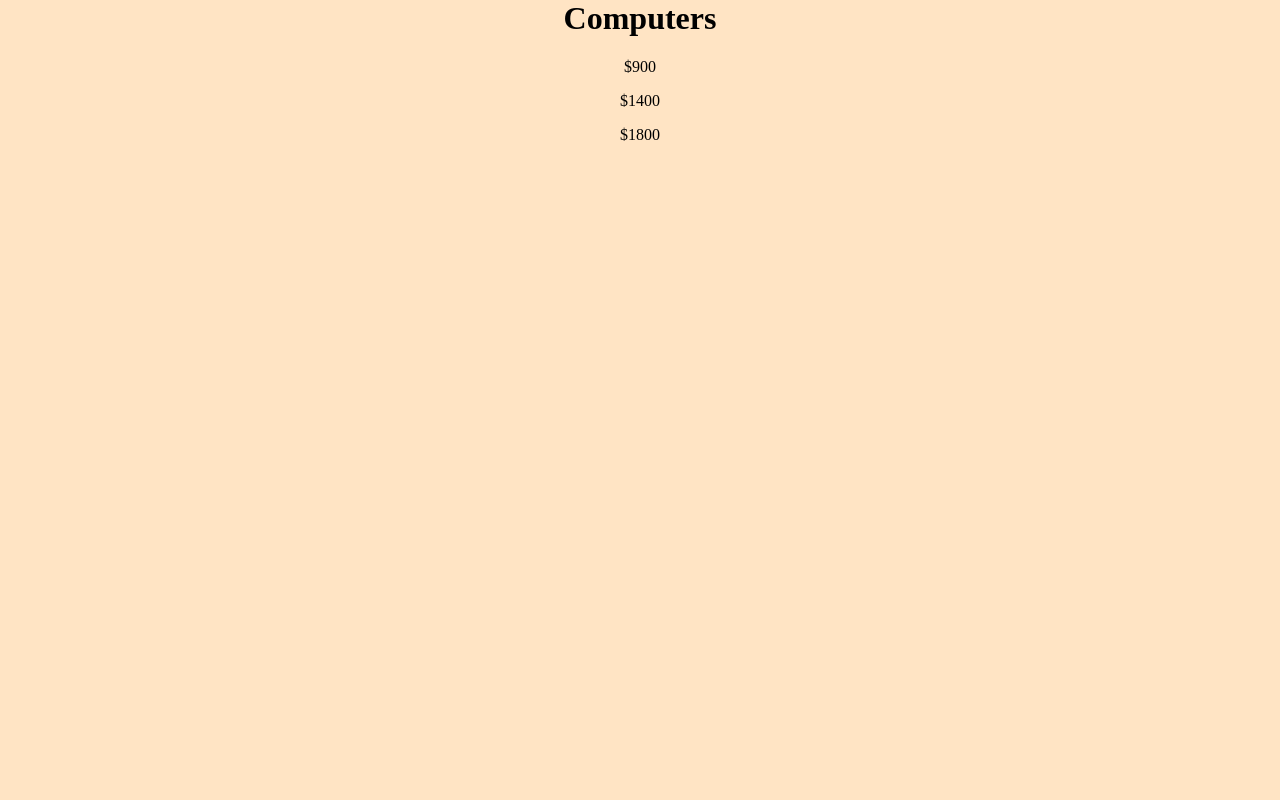
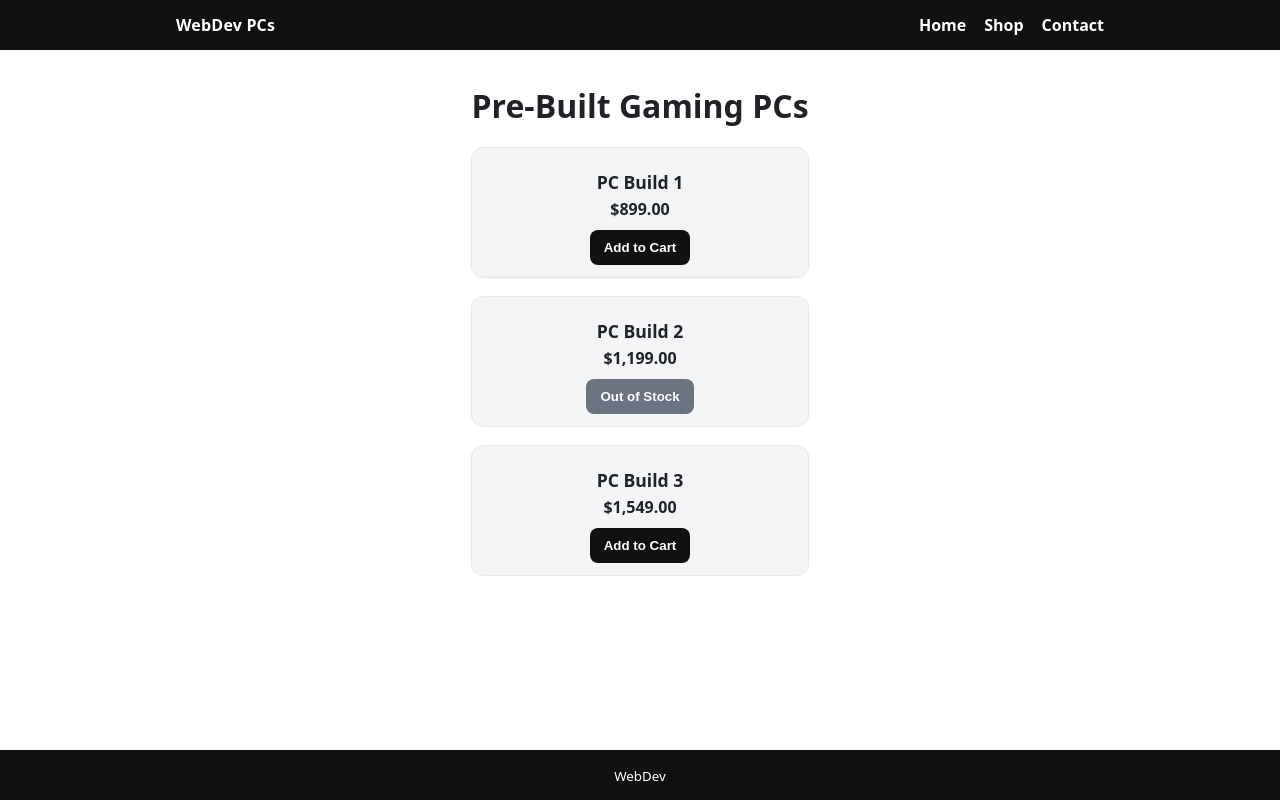
Before and after one commit to ryanrybka/WebDev, a plain HTML site: page index.html in a window 1280 px wide. Drawn offline with Linux system fonts and the light colour scheme.

Commit message:
Update index.html

```diff
--- a/index.html
+++ b/index.html
@@ -1,14 +1,85 @@
+<!DOCTYPE html>
 <html lang="en">
 <head>
-    <meta charset="UTF-8">
-    <meta name="viewport" content="width=device-width, initial-scale=1.0">
-    <title>Document</title>
-    <link rel="stylesheet" href="styles.css">
+  <meta charset="utf-8" />
+  <meta name="viewport" content="width=device-width, initial-scale=1" />
+  <title>Pre-Built PCs</title>
+  <style>
+
+    :root { --bg:#ffffff; --text:#1f2328; --brand:#111; --muted:#f3f4f6; --accent:#2563eb; }
+    * { box-sizing: border-box; }
+    html, body { height: 100%; }
+    body { margin: 0; font-family: system-ui, -apple-system, Segoe UI, Roboto, Arial, sans-serif; color: var(--text); background: var(--bg); display:flex; flex-direction:column; }
+    a { color: var(--accent); }
+
+    header { background: var(--brand); color:#fff; }
+    .nav { max-width: 960px; margin: 0 auto; display:flex; align-items:center; justify-content:space-between; padding: 14px 16px; }
+    .brand { display:flex; align-items:center; gap:10px; }
+    .site-name { font-weight:800; letter-spacing:.2px; }
+    .menu { list-style:none; display:flex; gap:18px; margin:0; padding:0; }
+    .menu a { color:#fff; text-decoration:none; font-weight:600; }
+
+    main { max-width: 960px; margin: 0 auto; padding: 24px 16px; flex:1; }
+    h1 { text-align:center; margin: 10px 0 20px; }
+
+    .grid { display:grid; grid-template-columns: repeat(auto-fit, minmax(240px, 1fr)); gap: 18px; }
+    .card { background: var(--muted); border:1px solid #e5e7eb; border-radius:12px; padding:12px; display:flex; flex-direction:column; align-items:center; text-align:center; }
+    .card h2 { font-size:1.1rem; margin:10px 0 4px; }
+    .price { margin: 0 0 10px; font-weight:700; }
+    .btn { border:0; background:#111; color:#fff; padding:10px 14px; border-radius:8px; cursor:pointer; font-weight:700; }
+    .btn[disabled] { background:#6b7280; cursor:not-allowed; }
+
+
+    footer { background:#111; color:#fff; text-align:center; padding:14px 0; margin-top:auto; }
+
+
+    @media (max-width: 640px) {
+      .menu { flex-wrap:wrap; gap:12px; }
+      h1 { font-size:1.6rem; }
+    }
+  </style>
 </head>
+
 <body>
-    <h1> Computers </h1>
-    <p>$900</p>
-    <p>$1400</p>
-    <p>$1800</p>
+  <header>
+    <nav class="nav" aria-label="Primary">
+      <div class="brand">
+        <span class="site-name">WebDev PCs</span>
+      </div>
+      <ul class="menu">
+        <li><a href="#">Home</a></li>
+        <li><a href="#">Shop</a></li>
+        <li><a href="#">Contact</a></li>
+      </ul>
+    </nav>
+  </header>
+
+  <main id="content">
+    <h1>Pre‑Built Gaming PCs</h1>
+
+    <section class="grid" aria-label="Products">
+      <article class="card">
+        <h2>PC Build 1</h2>
+        <p class="price">$899.00</p>
+        <button class="btn">Add to Cart</button>
+      </article>
+
+      <article class="card">
+        <h2>PC Build 2</h2>
+        <p class="price">$1,199.00</p>
+        <button class="btn" disabled aria-disabled="true">Out of Stock</button>
+      </article>
+
+      <article class="card">
+        <h2>PC Build 3</h2>
+        <p class="price">$1,549.00</p>
+        <button class="btn">Add to Cart</button>
+      </article>
+    </section>
+  </main>
+
+  <footer>
+    <small>WebDev</small>
+  </footer>
 </body>
 </html>
```
